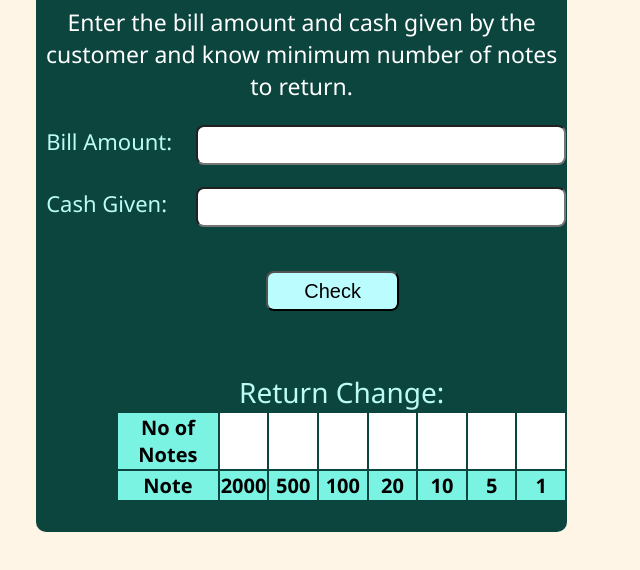
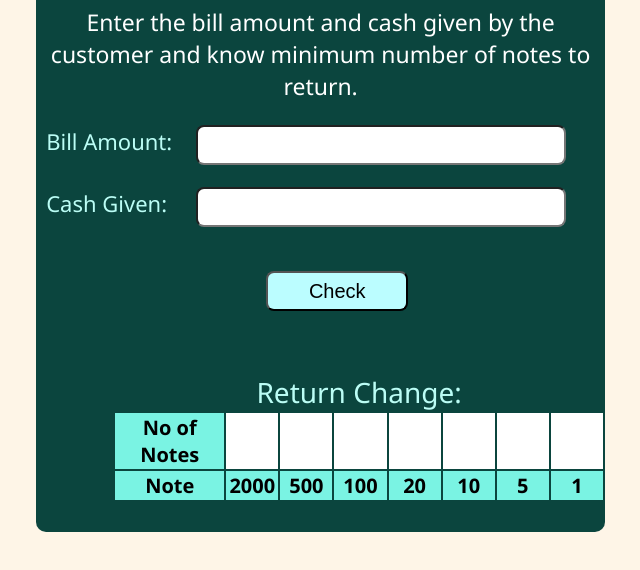
Before and after one commit to PoojaMaykoti/Pooja.first-cash-register, a plain HTML site: page index.html in a window 1280 px wide. Shown: the part 108-678 px from the top of the page, without its empty margins (351-991 px from the left). Drawn offline with Linux system fonts and the light colour scheme.

Commit message:
update style

```diff
--- a/main.css
+++ b/main.css
@@ -21,10 +21,10 @@ body{
 {
     background-color: #0B453E;
 
-    width: 42%;
+    width: 45%;
     margin-top: 20px;
     margin-left: 30%;;
-   /* height: 500px; */
+
      border-radius: 10px;
 
 
@@ -124,6 +124,6 @@ body{
 .table1
 {
       padding-bottom: 30px;
-    margin-left: 80px;
+    margin-left: 77px;
 
 }
```
